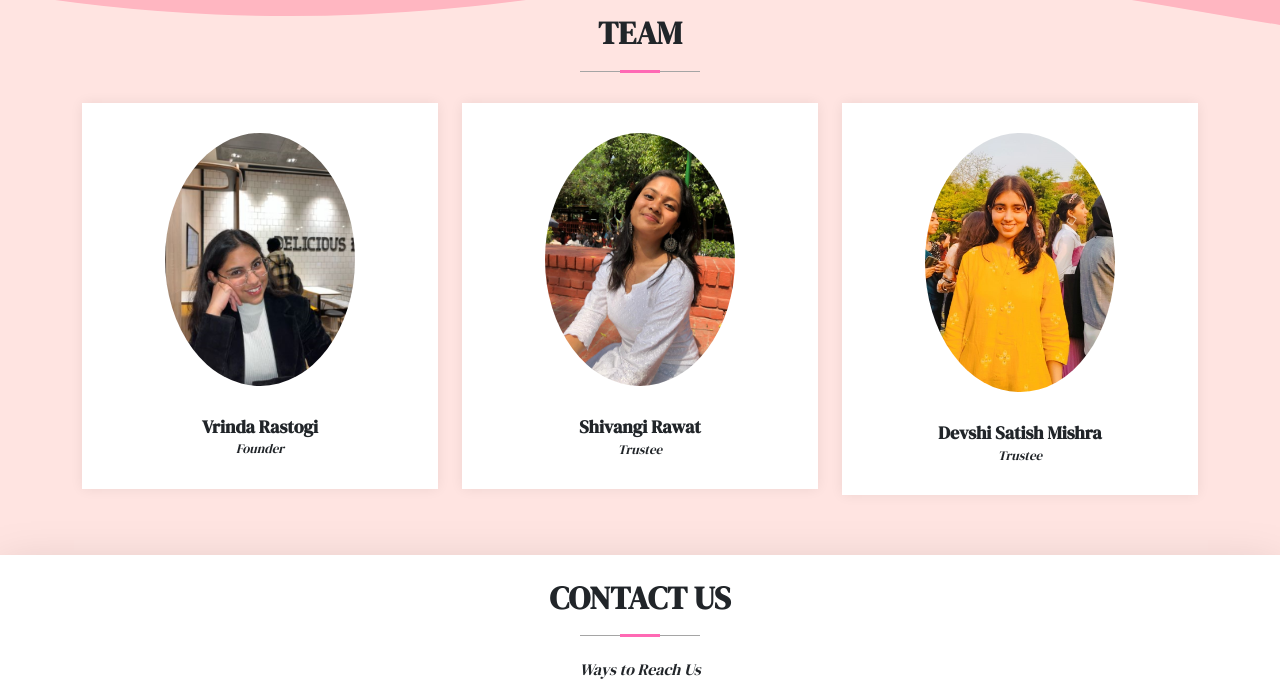
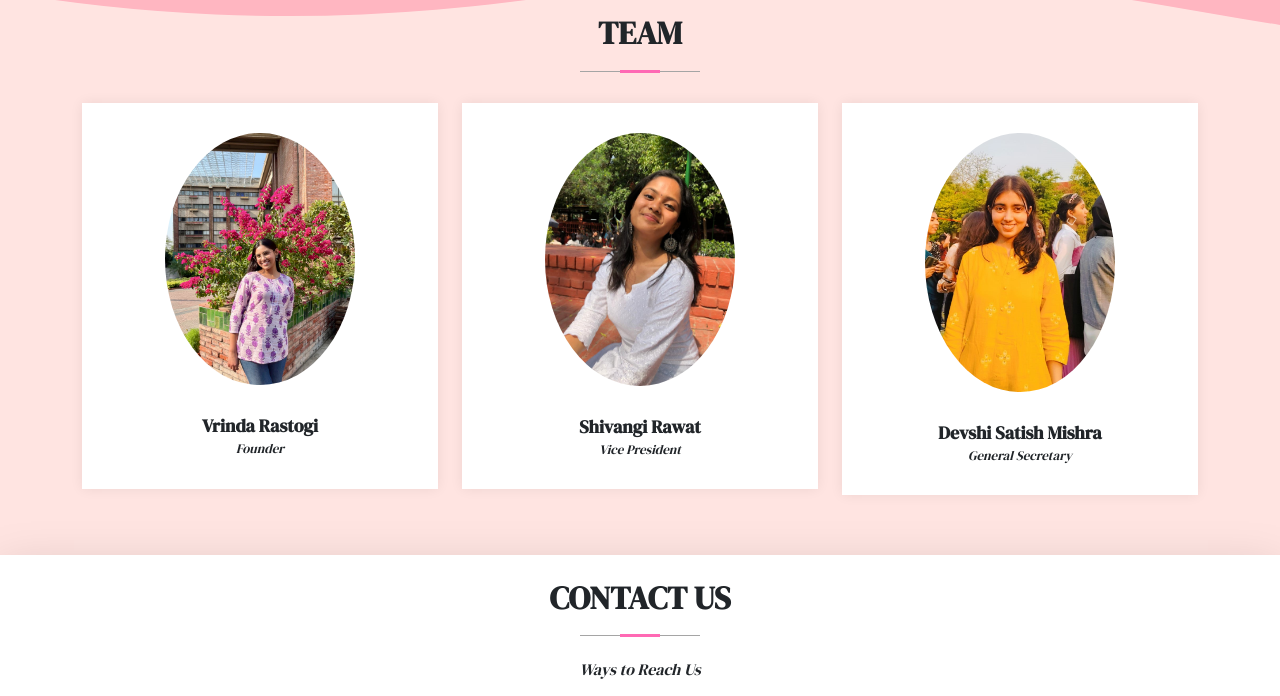
Before and after one commit to Tejas11031/Tejas11031.github.io, a plain HTML site: page index.html in a window 1280 px wide. Shown: the part 3440-4136 px from the top of the page. Drawn offline with nearby package versions, Linux system fonts and the light colour scheme; some packages are replaced by stand-ins of ours; a script that the page names is missing.

Commit message:
Fourth Commit

```diff
--- a/index.html
+++ b/index.html
@@ -267,7 +267,7 @@
       <div class="row">
         <div class="col-lg-4 col-md-6 d-flex flex-column align-items-stretch">
           <div class="member">
-            <img src="content\teams\Vrinda.png" alt="">
+            <img src="content\teams\Vrinda.jpg" alt="">
             <h4>Vrinda Rastogi</h4>
             <span>Founder</span>
           </div>
@@ -276,14 +276,14 @@
           <div class="member">
             <img src="content\teams\Shivangi.jpg" alt="">
             <h4>Shivangi Rawat</h4>
-            <span>Trustee</span>
+            <span>Vice President</span>
           </div>
         </div>
         <div class="col-lg-4 col-md-6 d-flex flex-column align-items-stretch">
           <div class="member">
             <img src="content\teams\Devshi.jpg" alt="">
             <h4>Devshi Satish Mishra</h4>
-            <span>Trustee</span>
+            <span>General Secretary</span>
           </div>
         </div>
       </div>
```
Also changed, not shown: content/teams/Vrinda.jpg (added), content/teams/Vrinda.png (deleted).
